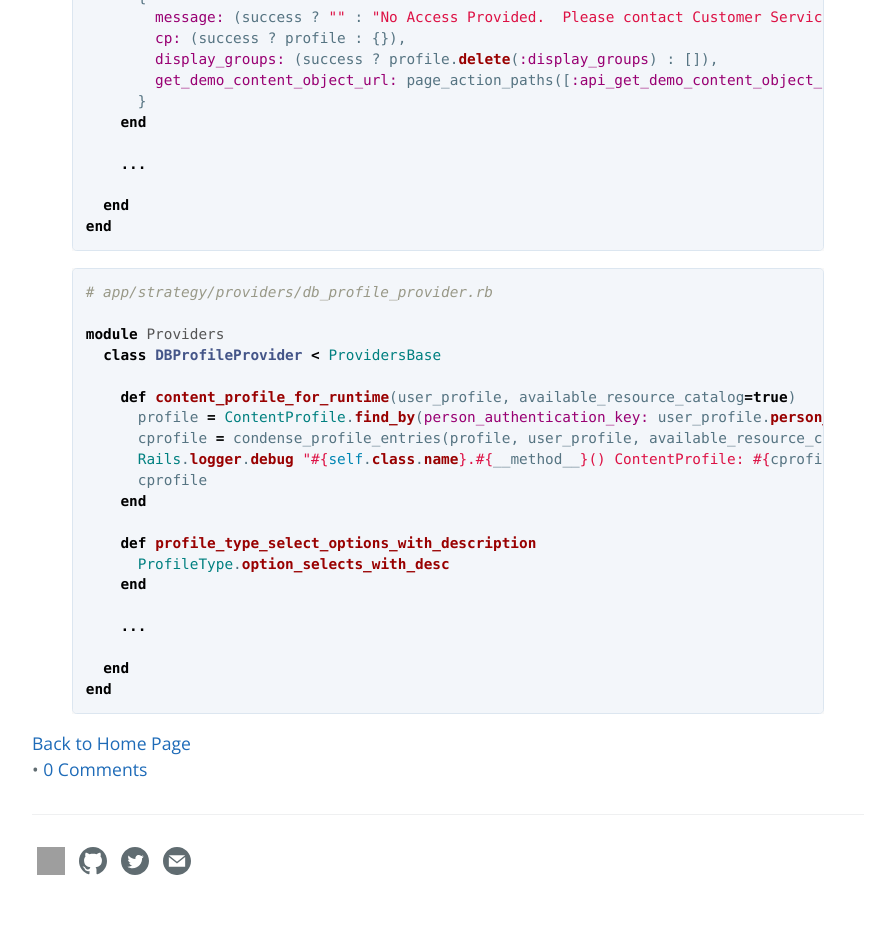
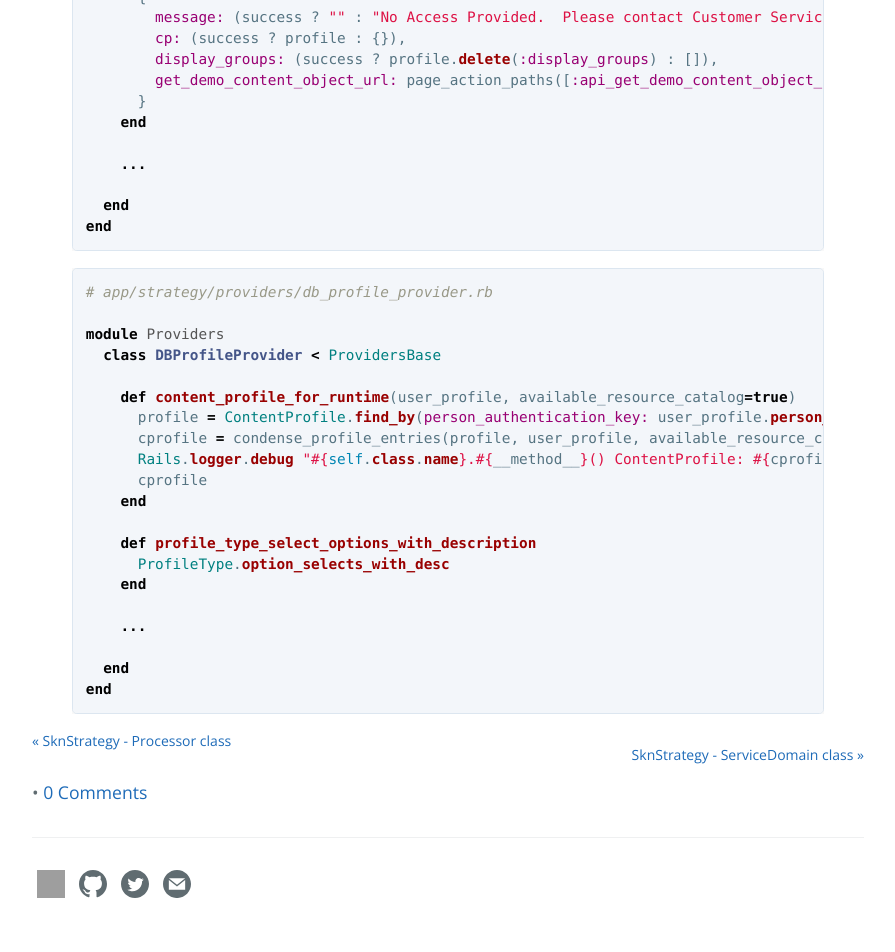
Before and after one commit to skoona/skoona.github.io, a Jekyll site: the page built from _posts/2017-09-07-sknstrategy-providers.md, in a window 1280 px wide. Shown: the part 1021-1973 px from the top of the page, without its empty margins (192-1087 px from the left). Built offline with Jekyll 4.4.1, drawn with Linux system fonts in a browser that asks for light colours; comment, search, counter and statistics services are not loaded; before the commit the page ends 1950 px from its top, so only the background shows below that; grey boxes are pictures that could not be loaded.

Commit message:
Adding Post Navigation

```diff
--- a/_layouts/post.html
+++ b/_layouts/post.html
@@ -9,7 +9,14 @@ comments: true
         {{ content }}
     </div>
 
-    <a href={{ site.url }}{{ site.baseurl }}>Back to Home Page</a>
+    <div class="PageNavigation">
+        {% if page.previous.url %}
+        <a class="prev" href="{{page.previous.url}}">&laquo; {{page.previous.title}}</a>
+        {% endif %}
+        {% if page.next.url %}
+        <a class="next" href="{{page.next.url}}">{{page.next.title}} &raquo;</a>
+        {% endif %}
+    </div>
 
     {% if page.comments %}
         {% include disqus_comments.html %}
--- a/_sass/blog/_layout.scss
+++ b/_sass/blog/_layout.scss
@@ -142,3 +142,24 @@
   display: block;
   @include relative-font-size(1.5);
 }
+
+/**
+ * Post Navigation
+ */
+.PageNavigation {
+  font-size: 14px;
+  display: block;
+  width: auto;
+  overflow: hidden;
+}
+
+.PageNavigation a {
+  display: block;
+  width: 50%;
+  float: left;
+  margin: 1em 0;
+}
+
+.PageNavigation .next {
+  text-align: right;
+}
```
Also changed, not shown: _includes/favorites.html (+6 -1 lines).
